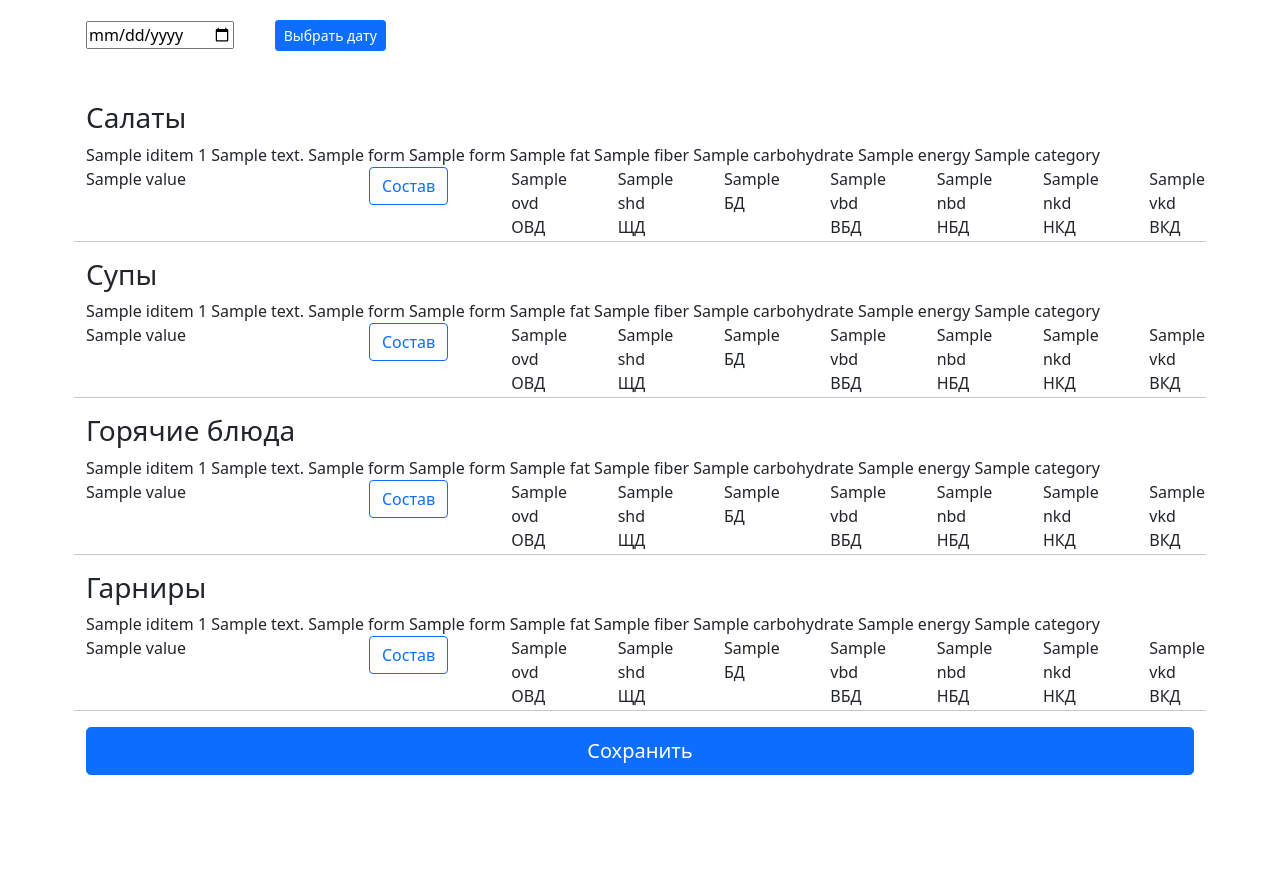
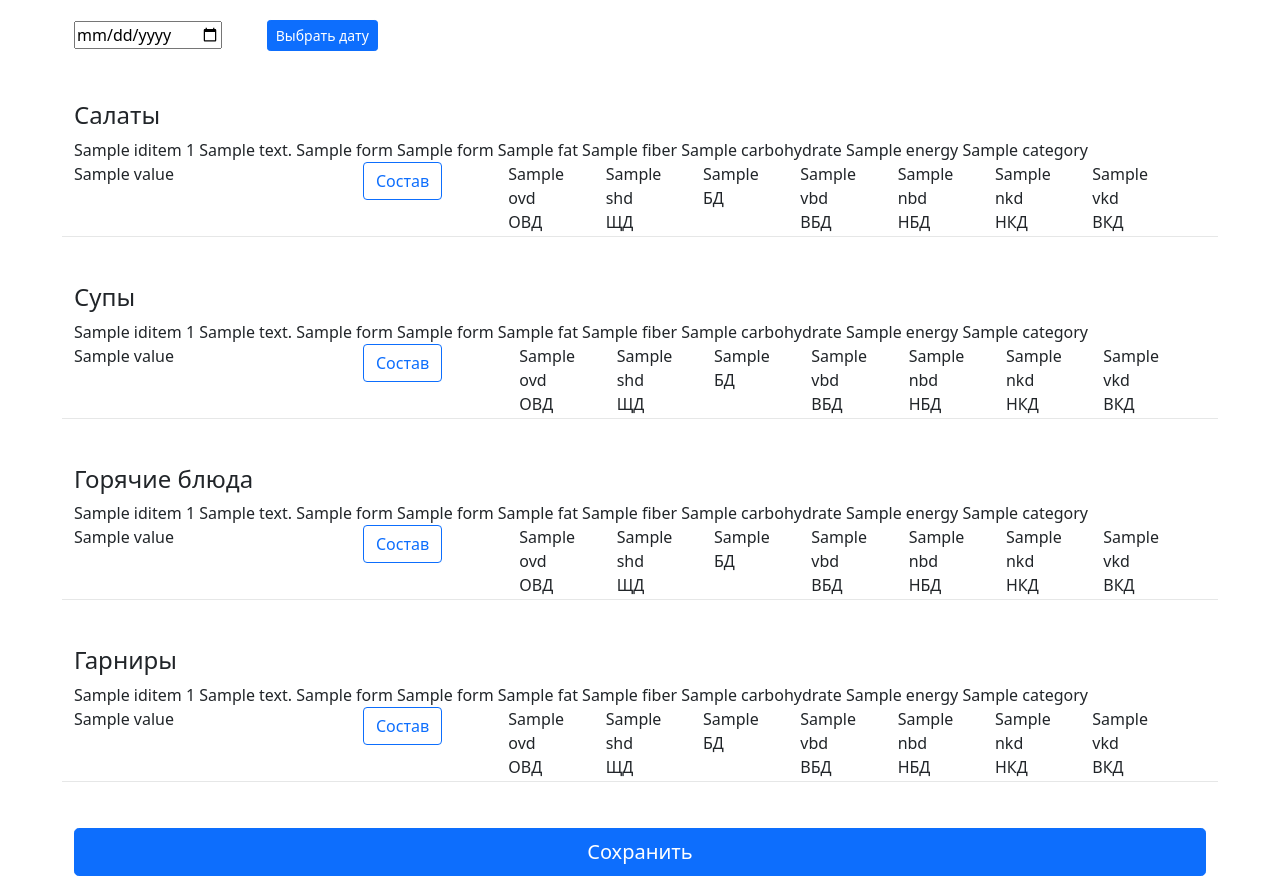
Before and after one commit to ivan-shumilin/crm, a Django app: template daily_horoscopes/templates/index.html in a window 1280 px wide. Shown: the part 56-932 px from the top of the page. Before the commit the page ends 831 px from the top, so only its background shows below. Run offline with Django 4.2, Linux system fonts and the light colour scheme; tables that the repository leaves empty hold one stand-in row (values such as "Sample post"); the template is opened without the code that fills it: values that come from a table or form of the project are taken from there, most other values are stand-ins (such as "Sample title", 1, 10 or a date in 2020); some libraries are stand-ins or nearby versions.

Commit message:
настройка стилей

```diff
--- a/daily_horoscopes/templates/index.html
+++ b/daily_horoscopes/templates/index.html
@@ -1,12 +1,12 @@
 {% extends "base_generic.html" %}
 {% block content %}
 
-<form action="" method="post">
+<form style='padding-left: 0px; padding-right: 0px;' action="" method="post">
     {% csrf_token %}
     <div class="row" style="margin-bottom: 50px">
-        <div class="col-12 col-md-2" style="
+        <div class="col-6 col-md-2" style="
     margin-top: 1px">{{ form_date.datetime }}</div>
-        <div class="col-12 col-md-2"><input  name="find_date" class="btn btn-primary btn-sm" type="submit" value="Выбрать дату"></div>
+        <div class="col-6 col-md-2"><input  name="find_date" class="btn btn-primary btn-sm" type="submit" value="Выбрать дату"></div>
         {% if errors %}
             <div class="col-12 col-md-2" style="color: #ab2437;"><span>{{ error }}</span></div>
         {% endif %}
@@ -19,7 +19,8 @@
     {{ formset_soup.management_form }}
     {{ formset_main_dishes.management_form }}
     {{ formset_side_dishes.management_form }}
-    <h3>Салаты</h3>
+    <h4>Салаты</h4>
+    <div style="margin-bottom: 30px;">
     {% for form in formset_salad %}
 
     {{ form.iditem }}
@@ -35,33 +36,33 @@
 
 
 
-    <div class="row" >
+    <div class="row"  >
 
 
         <div class="col-12 col-md-3">{{ form.name.value }}</div>
-        <div class="col-12 col-md-1">
+        <div class="col-12 col-md-1" style="margin-right: 20px;">
             <button type="button" class="btn btn-outline-primary" style="margin-bottom: 10px;" data-bs-toggle="modal"
                     data-bs-target="#modal-start{{ form.iditem.value }}">Состав
             </button>
         </div>
 
-        <div class=" col-2  col-md-1 form-check form-switch" style="margin-left: 20px;">
+        <div class=" col-2  col-md-1 form-check form-switch" style="margin-left: 1px;">
             {{ form.ovd }}
             <label class="form-check-label">ОВД</label>
         </div>
-        <div class=" col-2  col-md-1 form-check form-switch" style="margin-left: 12px;">{{ form.shd }}
+        <div class=" col-2  col-md-1 form-check form-switch" style="margin-left: 1px;">{{ form.shd }}
             <label class="form-check-label">ЩД</label></div>
-        <div class=" col-4  col-md-1 form-check form-switch" style="margin-left: 12px;">{{ form.bd }}
+        <div class=" col-4  col-md-1 form-check form-switch" style="margin-left: 1px;">{{ form.bd }}
             <label class="form-check-label">БД</label></div>
-        <div class=" col-4  col-md-1  form-check form-switch" style="margin-left: 12px;">{{ form.vbd }}
+        <div class=" col-4  col-md-1  form-check form-switch" style="margin-left: 1px;">{{ form.vbd }}
             <label class="form-check-label">ВБД</label></div>
-        <div class=" col-4  col-md-1  form-check form-switch" style="margin-left: 12px;">{{ form.nbd }}
+        <div class=" col-4  col-md-1  form-check form-switch" style="margin-left: 1px;">{{ form.nbd }}
             <label class="form-check-label">НБД</label></div>
-        <div class=" col-4  col-md-1  form-check form-switch" style="margin-left: 12px;">{{ form.nkd }}
+        <div class=" col-4  col-md-1  form-check form-switch" style="margin-left: 1px;">{{ form.nkd }}
             <label class="form-check-label">НКД</label></div>
-        <div class=" col-4  col-md-1  form-check form-switch" style="margin-left: 12px;">{{ form.vkd }}
+        <div class=" col-4  col-md-1  form-check form-switch" style="margin-left: 1px;">{{ form.vkd }}
             <label class="form-check-label">ВКД</label></div>
-        <hr>
+        <hr style="opacity: 0.11">
 
 
         <div id="modal-start{{ form.iditem.value }}" class="modal" tabindex="-1">
@@ -90,8 +91,9 @@
     </div>
 
 {% endfor %}
-    <h3>Супы</h3>
-
+    </div>
+    <h4>Супы</h4>
+<div style="margin-bottom: 30px;">
 {% for form in formset_soup %}
 
     {{ form.iditem }}
@@ -111,29 +113,29 @@
 
 
         <div class="col-12 col-md-3">{{ form.name.value }}</div>
-        <div class="col-12 col-md-1">
+        <div class="col-12 col-md-1" style="margin-right: 20px;">
             <button type="button" class="btn btn-outline-primary" style="margin-bottom: 10px;" data-bs-toggle="modal"
                     data-bs-target="#modal-start{{ form.iditem.value }}">Состав
             </button>
         </div>
 
-        <div class=" col-2  col-md-1 form-check form-switch" style="margin-left: 20px;">
+        <div class=" col-2  col-md-1 form-check form-switch" style="margin-left: 12px;">
             {{ form.ovd }}
             <label class="form-check-label">ОВД</label>
         </div>
-        <div class=" col-2  col-md-1 form-check form-switch" style="margin-left: 12px;">{{ form.shd }}
+        <div class=" col-2  col-md-1 form-check form-switch" style="margin-left: 1px;">{{ form.shd }}
             <label class="form-check-label">ЩД</label></div>
-        <div class=" col-4  col-md-1 form-check form-switch" style="margin-left: 12px;">{{ form.bd }}
+        <div class=" col-4  col-md-1 form-check form-switch" style="margin-left: 1px;">{{ form.bd }}
             <label class="form-check-label">БД</label></div>
-        <div class=" col-4  col-md-1  form-check form-switch" style="margin-left: 12px;">{{ form.vbd }}
+        <div class=" col-4  col-md-1  form-check form-switch" style="margin-left: 1px;">{{ form.vbd }}
             <label class="form-check-label">ВБД</label></div>
-        <div class=" col-4  col-md-1  form-check form-switch" style="margin-left: 12px;">{{ form.nbd }}
+        <div class=" col-4  col-md-1  form-check form-switch" style="margin-left: 1px;">{{ form.nbd }}
             <label class="form-check-label">НБД</label></div>
-        <div class=" col-4  col-md-1  form-check form-switch" style="margin-left: 12px;">{{ form.nkd }}
+        <div class=" col-4  col-md-1  form-check form-switch" style="margin-left: 1px;">{{ form.nkd }}
             <label class="form-check-label">НКД</label></div>
-        <div class=" col-4  col-md-1  form-check form-switch" style="margin-left: 12px;">{{ form.vkd }}
+        <div class=" col-4  col-md-1  form-check form-switch" style="margin-left: 1px;">{{ form.vkd }}
             <label class="form-check-label">ВКД</label></div>
-        <hr>
+        <hr style="opacity: 0.11">
 
 
         <div id="modal-start{{ form.iditem.value }}" class="modal" tabindex="-1">
@@ -162,8 +164,9 @@
     </div>
 
 {% endfor %}
-        <h3>Горячие блюда</h3>
-
+</div>
+        <h4>Горячие блюда</h4>
+<div style="margin-bottom: 30px;">
 {% for form in formset_main_dishes %}
 
     {{ form.iditem }}
@@ -183,29 +186,29 @@
 
 
         <div class="col-12 col-md-3">{{ form.name.value }}</div>
-        <div class="col-12 col-md-1">
+        <div class="col-12 col-md-1" style="margin-right: 20px;">
             <button type="button" class="btn btn-outline-primary" style="margin-bottom: 10px;" data-bs-toggle="modal"
                     data-bs-target="#modal-start{{ form.iditem.value }}">Состав
             </button>
         </div>
 
-        <div class=" col-2  col-md-1 form-check form-switch" style="margin-left: 20px;">
+        <div class=" col-2  col-md-1 form-check form-switch" style="margin-left: 12px;">
             {{ form.ovd }}
             <label class="form-check-label">ОВД</label>
         </div>
-        <div class=" col-2  col-md-1 form-check form-switch" style="margin-left: 12px;">{{ form.shd }}
+        <div class=" col-2  col-md-1 form-check form-switch" style="margin-left: 1px;">{{ form.shd }}
             <label class="form-check-label">ЩД</label></div>
-        <div class=" col-4  col-md-1 form-check form-switch" style="margin-left: 12px;">{{ form.bd }}
+        <div class=" col-4  col-md-1 form-check form-switch" style="margin-left: 1px;">{{ form.bd }}
             <label class="form-check-label">БД</label></div>
-        <div class=" col-4  col-md-1  form-check form-switch" style="margin-left: 12px;">{{ form.vbd }}
+        <div class=" col-4  col-md-1  form-check form-switch" style="margin-left: 1px;">{{ form.vbd }}
             <label class="form-check-label">ВБД</label></div>
-        <div class=" col-4  col-md-1  form-check form-switch" style="margin-left: 12px;">{{ form.nbd }}
+        <div class=" col-4  col-md-1  form-check form-switch" style="margin-left: 1px;">{{ form.nbd }}
             <label class="form-check-label">НБД</label></div>
-        <div class=" col-4  col-md-1  form-check form-switch" style="margin-left: 12px;">{{ form.nkd }}
+        <div class=" col-4  col-md-1  form-check form-switch" style="margin-left: 1px;">{{ form.nkd }}
             <label class="form-check-label">НКД</label></div>
-        <div class=" col-4  col-md-1  form-check form-switch" style="margin-left: 12px;">{{ form.vkd }}
+        <div class=" col-4  col-md-1  form-check form-switch" style="margin-left: 1px;">{{ form.vkd }}
             <label class="form-check-label">ВКД</label></div>
-        <hr>
+        <hr style="opacity: 0.11">
 
 
         <div id="modal-start{{ form.iditem.value }}" class="modal" tabindex="-1">
@@ -234,8 +237,9 @@
     </div>
 
 {% endfor %}
-    <h3>Гарниры</h3>
-
+</div>
+    <h4>Гарниры</h4>
+<div style="margin-bottom: 30px;">
 {% for form in formset_side_dishes %}
 
     {{ form.iditem }}
@@ -255,29 +259,29 @@
 
 
         <div class="col-12 col-md-3">{{ form.name.value }}</div>
-        <div class="col-12 col-md-1">
+        <div class="col-12 col-md-1" style="margin-right: 20px;">
             <button type="button" class="btn btn-outline-primary" style="margin-bottom: 10px;" data-bs-toggle="modal"
                     data-bs-target="#modal-start{{ form.iditem.value }}">Состав
             </button>
         </div>
 
-        <div class=" col-2  col-md-1 form-check form-switch" style="margin-left: 20px;">
+        <div class=" col-2  col-md-1 form-check form-switch" style="margin-left: 1px;">
             {{ form.ovd }}
             <label class="form-check-label">ОВД</label>
         </div>
-        <div class=" col-2  col-md-1 form-check form-switch" style="margin-left: 12px;">{{ form.shd }}
+        <div class=" col-2  col-md-1 form-check form-switch" style="margin-left: 1px;">{{ form.shd }}
             <label class="form-check-label">ЩД</label></div>
-        <div class=" col-4  col-md-1 form-check form-switch" style="margin-left: 12px;">{{ form.bd }}
+        <div class=" col-4  col-md-1 form-check form-switch" style="margin-left: 1px;">{{ form.bd }}
             <label class="form-check-label">БД</label></div>
-        <div class=" col-4  col-md-1  form-check form-switch" style="margin-left: 12px;">{{ form.vbd }}
+        <div class=" col-4  col-md-1  form-check form-switch" style="margin-left: 1px;">{{ form.vbd }}
             <label class="form-check-label">ВБД</label></div>
-        <div class=" col-4  col-md-1  form-check form-switch" style="margin-left: 12px;">{{ form.nbd }}
+        <div class=" col-4  col-md-1  form-check form-switch" style="margin-left: 1px;">{{ form.nbd }}
             <label class="form-check-label">НБД</label></div>
-        <div class=" col-4  col-md-1  form-check form-switch" style="margin-left: 12px;">{{ form.nkd }}
+        <div class=" col-4  col-md-1  form-check form-switch" style="margin-left: 1px;">{{ form.nkd }}
             <label class="form-check-label">НКД</label></div>
-        <div class=" col-4  col-md-1  form-check form-switch" style="margin-left: 12px;">{{ form.vkd }}
+        <div class=" col-4  col-md-1  form-check form-switch" style="margin-left: 1px;">{{ form.vkd }}
             <label class="form-check-label">ВКД</label></div>
-        <hr>
+        <hr style="opacity: 0.11">
 
 
         <div id="modal-start{{ form.iditem.value }}" class="modal" tabindex="-1">
@@ -306,6 +310,7 @@
     </div>
 
 {% endfor %}
+</div>
     <input name="save" class="btn btn-primary btn-lg btn-block" type="submit" value="Сохранить">
 </form>
 
```
